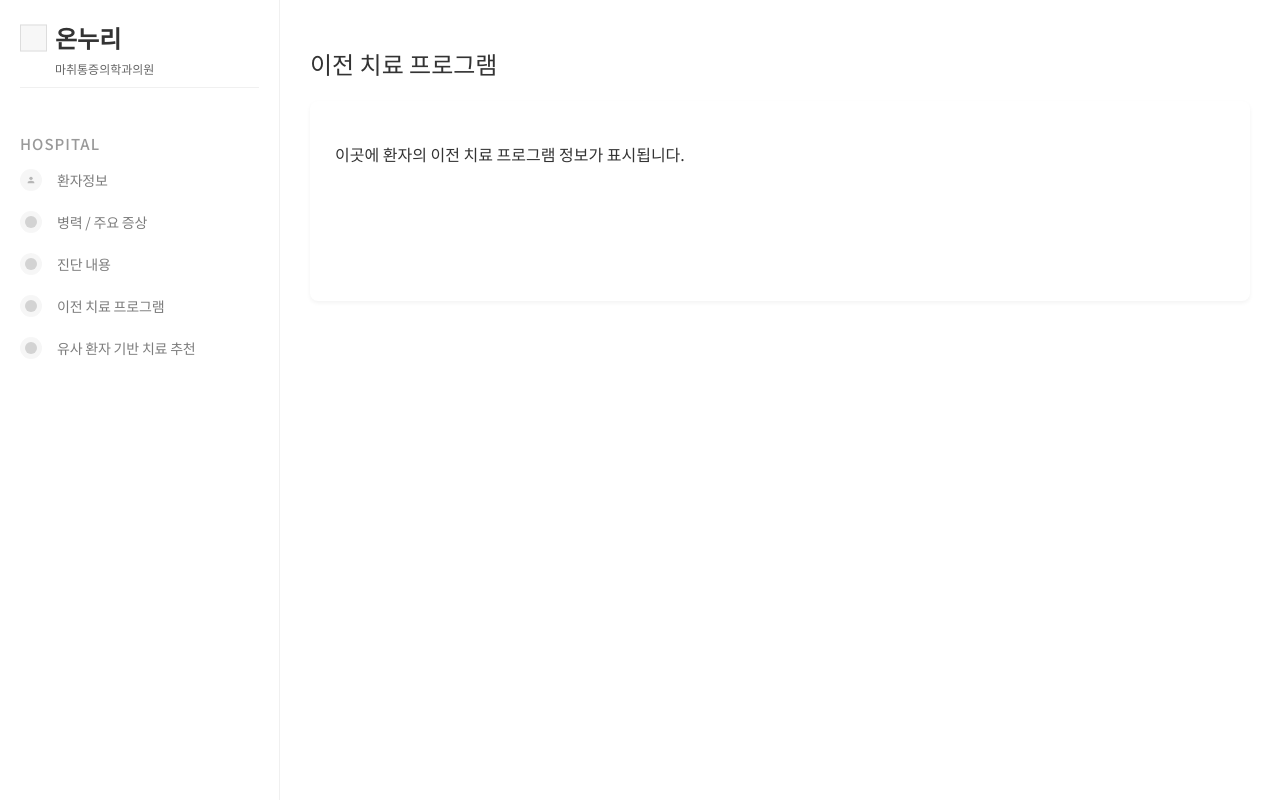
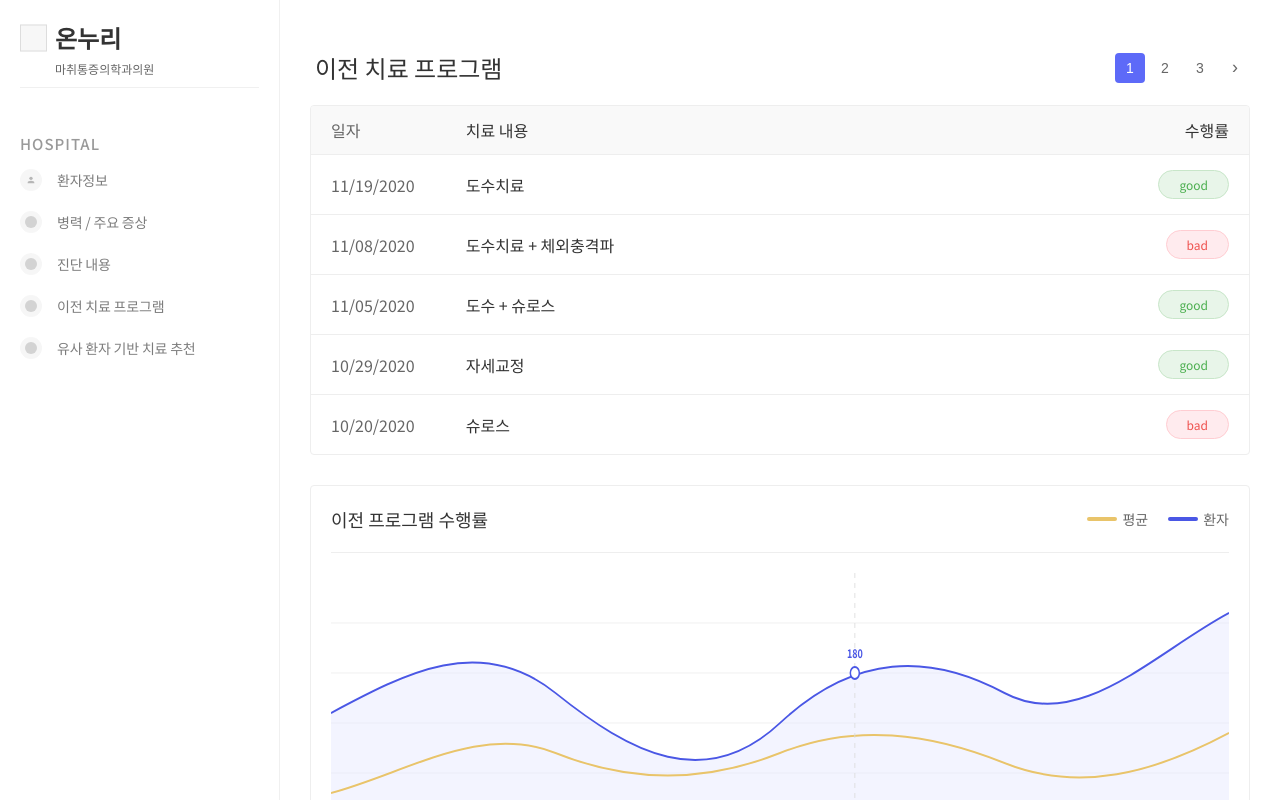
Before and after one commit to HY-DataScience/client, a React (Create React App) app: page /program in a window 1280 px wide. Built offline with nearby package versions, Linux system fonts and the light colour scheme.

Commit message:
feat: 이전 치료 프로그램 페이지 구성

```diff
--- a/src/pages/Program.css
+++ b/src/pages/Program.css
@@ -1,18 +1,189 @@
 .program-page {
-  padding: 0;
+  padding: 20px 0 0 0;
+}
+
+.program-header {
+  display: flex;
+  justify-content: space-between;
+  align-items: center;
+  margin-bottom: 20px;
 }
 
 .program-page h1 {
   font-size: 24px;
   color: #333;
+  font-weight: 500;
+  padding-left: 5px;
+  margin: 0;
+}
+
+.pagination {
+  display: flex;
+  gap: 5px;
+}
+
+.page-btn {
+  width: 30px;
+  height: 30px;
+  display: flex;
+  justify-content: center;
+  align-items: center;
+  border: none;
+  background-color: transparent;
+  border-radius: 4px;
+  cursor: pointer;
+  font-size: 14px;
+  color: #666;
+}
+
+.page-btn.active {
+  background-color: #5d6af8;
+  color: white;
+}
+
+.next-btn {
+  font-size: 18px;
+}
+
+/* 테이블 스타일 */
+.treatment-table {
+  border: 1px solid #eee;
+  border-radius: 4px;
+  overflow: hidden;
+  margin-bottom: 30px;
+}
+
+.table-header {
+  display: flex;
+  background-color: #f9f9f9;
+  padding: 12px 20px;
+  border-bottom: 1px solid #eee;
+}
+
+.table-row {
+  display: flex;
+  padding: 15px 20px;
+  border-bottom: 1px solid #eee;
+}
+
+.table-row:last-child {
+  border-bottom: none;
+}
+
+.col {
+  display: flex;
+  align-items: center;
+}
+
+.date-col {
+  width: 15%;
+  color: #666;
+}
+
+.treatment-col {
+  width: 65%;
+  color: #333;
+}
+
+.status-col {
+  width: 20%;
+  justify-content: flex-end;
+}
+
+.status-badge {
+  padding: 5px 20px;
+  border-radius: 20px;
+  font-size: 12px;
+  text-transform: lowercase;
+}
+
+.status-badge.good {
+  background-color: #e8f5e9;
+  color: #4caf50;
+  border: 1px solid #c8e6c9;
+}
+
+.status-badge.bad {
+  background-color: #ffebee;
+  color: #ef5350;
+  border: 1px solid #ffcdd2;
+}
+
+/* 차트 스타일 */
+.performance-chart {
+  background-color: #fff;
+  border: 1px solid #eee;
+  border-radius: 4px;
+  padding: 20px;
+  margin-top: 30px;
+}
+
+.chart-header {
+  display: flex;
+  justify-content: space-between;
+  align-items: center;
   margin-bottom: 20px;
+}
+
+.performance-chart h2 {
+  font-size: 18px;
+  color: #333;
+  margin: 0;
   font-weight: 500;
 }
 
-.program-content {
-  background-color: white;
-  border-radius: 8px;
-  padding: 25px;
-  box-shadow: 0 2px 4px rgba(0, 0, 0, 0.05);
-  min-height: 200px;
+.chart-legend {
+  display: flex;
+  gap: 20px;
 }
+
+.legend-item {
+  display: flex;
+  align-items: center;
+  gap: 5px;
+  font-size: 14px;
+  color: #666;
+}
+
+.legend-color {
+  width: 30px;
+  height: 4px;
+  border-radius: 2px;
+}
+
+.legend-color.average {
+  background-color: #e9c46a;
+}
+
+.legend-color.patient {
+  background-color: #4a57e5;
+}
+
+.chart-wrapper {
+  border-top: 1px solid #eee;
+  padding-top: 20px;
+}
+
+.chart-container {
+  position: relative;
+  width: 100%;
+  height: 300px;
+  overflow: hidden;
+}
+
+.chart-x-labels {
+  display: flex;
+  justify-content: space-between;
+  margin-top: 10px;
+  padding: 0 10px;
+  overflow-x: auto;
+}
+
+.x-label {
+  font-size: 10px;
+  color: #999;
+  flex: 1;
+  text-align: center;
+  white-space: nowrap;
+  padding: 0 3px;
+}
--- a/src/pages/Program.js
+++ b/src/pages/Program.js
@@ -1,12 +1,124 @@
-import React from 'react';
+import React, { useState } from 'react';
 import './Program.css';
 
 const Program = () => {
+  const [currentPage, setCurrentPage] = useState(1);
+
+  // 치료 프로그램 데이터
+  const treatmentData = [
+    { id: 1, date: '11/19/2020', treatment: '도수치료', status: 'good' },
+    { id: 2, date: '11/08/2020', treatment: '도수치료 + 체외충격파', status: 'bad' },
+    { id: 3, date: '11/05/2020', treatment: '도수 + 슈로스', status: 'good' },
+    { id: 4, date: '10/29/2020', treatment: '자세교정', status: 'good' },
+    { id: 5, date: '10/20/2020', treatment: '슈로스', status: 'bad' },
+  ];
+
+  // 차트 데이터 - 실제로는 API에서 가져오거나 props로 전달 받을 것
+  const chartData = {
+    months: ['2020-1', '2020-2', '2020-3', '2020-4', '2020-5', '2020-6', '2020-7', '2020-8', '2020-9', '2020-10', '2020-11', '2020-12'],
+    patient: [140, 110, 200, 150, 170, 140, 180, 190, 140, 210, 180, 240],
+    average: [50, 80, 120, 100, 160, 120, 140, 150, 130, 180, 100, 180]
+  };
+
   return (
     <div className="program-page">
-      <h1>이전 치료 프로그램</h1>
-      <div className="program-content">
-        <p>이곳에 환자의 이전 치료 프로그램 정보가 표시됩니다.</p>
+      <div className="program-header">
+        <h1>이전 치료 프로그램</h1>
+        <div className="pagination">
+          <button className={`page-btn ${currentPage === 1 ? 'active' : ''}`} onClick={() => setCurrentPage(1)}>1</button>
+          <button className={`page-btn ${currentPage === 2 ? 'active' : ''}`} onClick={() => setCurrentPage(2)}>2</button>
+          <button className={`page-btn ${currentPage === 3 ? 'active' : ''}`} onClick={() => setCurrentPage(3)}>3</button>
+          <button className="page-btn next-btn">›</button>
+        </div>
+      </div>
+
+      <div className="treatment-table">
+        <div className="table-header">
+          <div className="col date-col">
+            <span>일자</span>
+          </div>
+          <div className="col treatment-col">
+            <span>치료 내용</span>
+          </div>
+          <div className="col status-col">
+            <span>수행률</span>
+          </div>
+        </div>
+
+        <div className="table-body">
+          {treatmentData.map(item => (
+            <div className="table-row" key={item.id}>
+              <div className="col date-col">{item.date}</div>
+              <div className="col treatment-col">{item.treatment}</div>
+              <div className="col status-col">
+                <span className={`status-badge ${item.status}`}>{item.status}</span>
+              </div>
+            </div>
+          ))}
+        </div>
+      </div>
+
+      <div className="performance-chart">
+        <div className="chart-header">
+          <h2>이전 프로그램 수행률</h2>
+          <div className="chart-legend">
+            <div className="legend-item">
+              <span className="legend-color average"></span>
+              <span>평균</span>
+            </div>
+            <div className="legend-item">
+              <span className="legend-color patient"></span>
+              <span>환자</span>
+            </div>
+          </div>
+        </div>
+
+        <div className="chart-wrapper">
+          <div className="chart-container">
+            <svg width="100%" height="300" viewBox="0 0 1200 300" preserveAspectRatio="none">
+              {/* 배경 그리드 */}
+              <g className="grid-lines">
+                <line x1="0" y1="50" x2="1200" y2="50" stroke="#eee" strokeWidth="1" />
+                <line x1="0" y1="100" x2="1200" y2="100" stroke="#eee" strokeWidth="1" />
+                <line x1="0" y1="150" x2="1200" y2="150" stroke="#eee" strokeWidth="1" />
+                <line x1="0" y1="200" x2="1200" y2="200" stroke="#eee" strokeWidth="1" />
+                <line x1="0" y1="250" x2="1200" y2="250" stroke="#eee" strokeWidth="1" />
+              </g>
+
+              {/* 환자 데이터 채우기 */}
+              <path
+                d="M0,140 C100,100 200,60 300,120 S500,220 600,150 S800,80 900,120 S1100,80 1200,40 L1200,300 L0,300 Z"
+                fill="#e8eaff"
+                opacity="0.5"
+              />
+
+              {/* 환자 데이터 선 */}
+              <path
+                d="M0,140 C100,100 200,60 300,120 S500,220 600,150 S800,80 900,120 S1100,80 1200,40"
+                fill="none"
+                stroke="#4a57e5"
+                strokeWidth="2"
+              />
+
+              {/* 평균 데이터 선 */}
+              <path
+                d="M0,220 C100,200 200,150 300,180 S500,210 600,180 S800,160 900,190 S1100,200 1200,160"
+                fill="none"
+                stroke="#e9c46a"
+                strokeWidth="2"
+              />
+
+              {/* 수직 가이드라인 */}
+              <line x1="700" y1="0" x2="700" y2="300" stroke="#ddd" strokeWidth="1" strokeDasharray="5,5" />
+
+              {/* 마커 */}
+              <g className="marker" transform="translate(700, 100)">
+                <circle cx="0" cy="0" r="6" fill="white" stroke="#4a57e5" strokeWidth="2" />
+                <text x="0" y="-15" textAnchor="middle" fill="#4a57e5" fontSize="12" fontWeight="bold">180</text>
+              </g>
+            </svg>
+          </div>
+        </div>
       </div>
     </div>
   );
```
